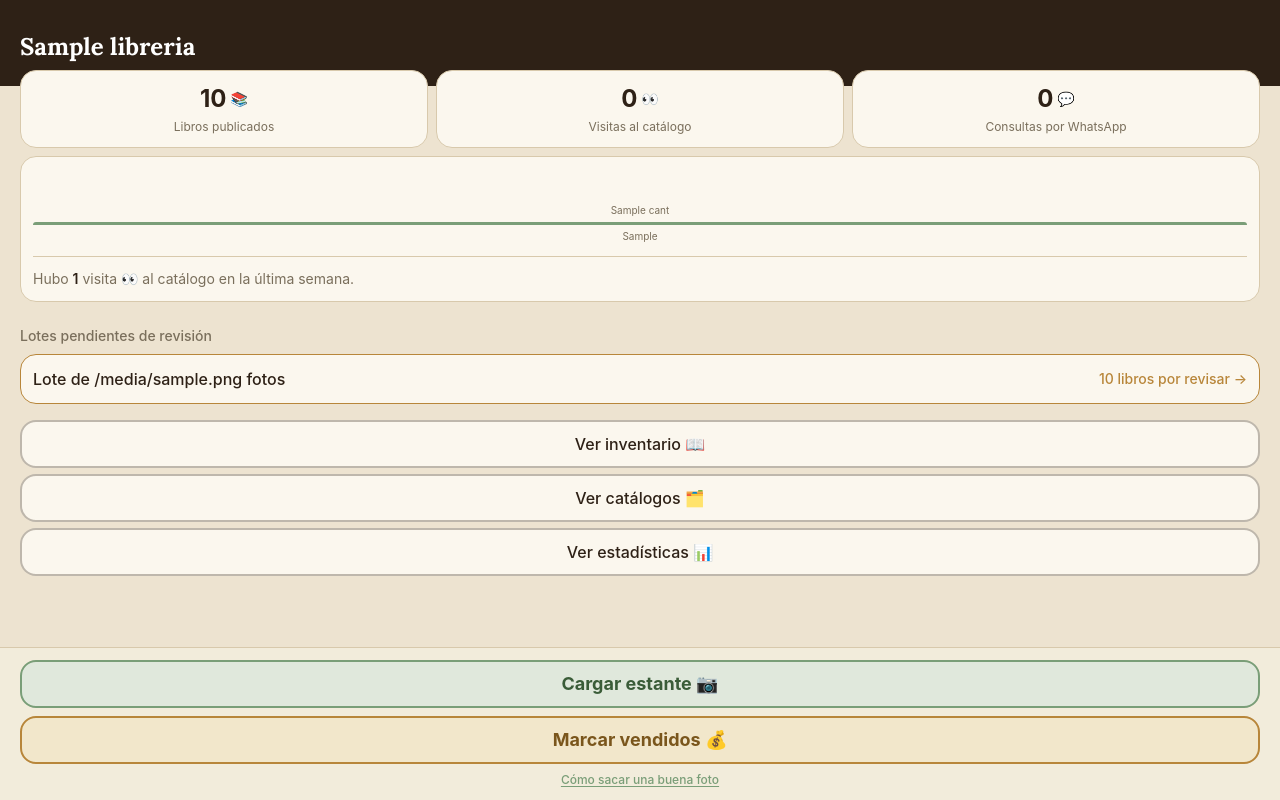
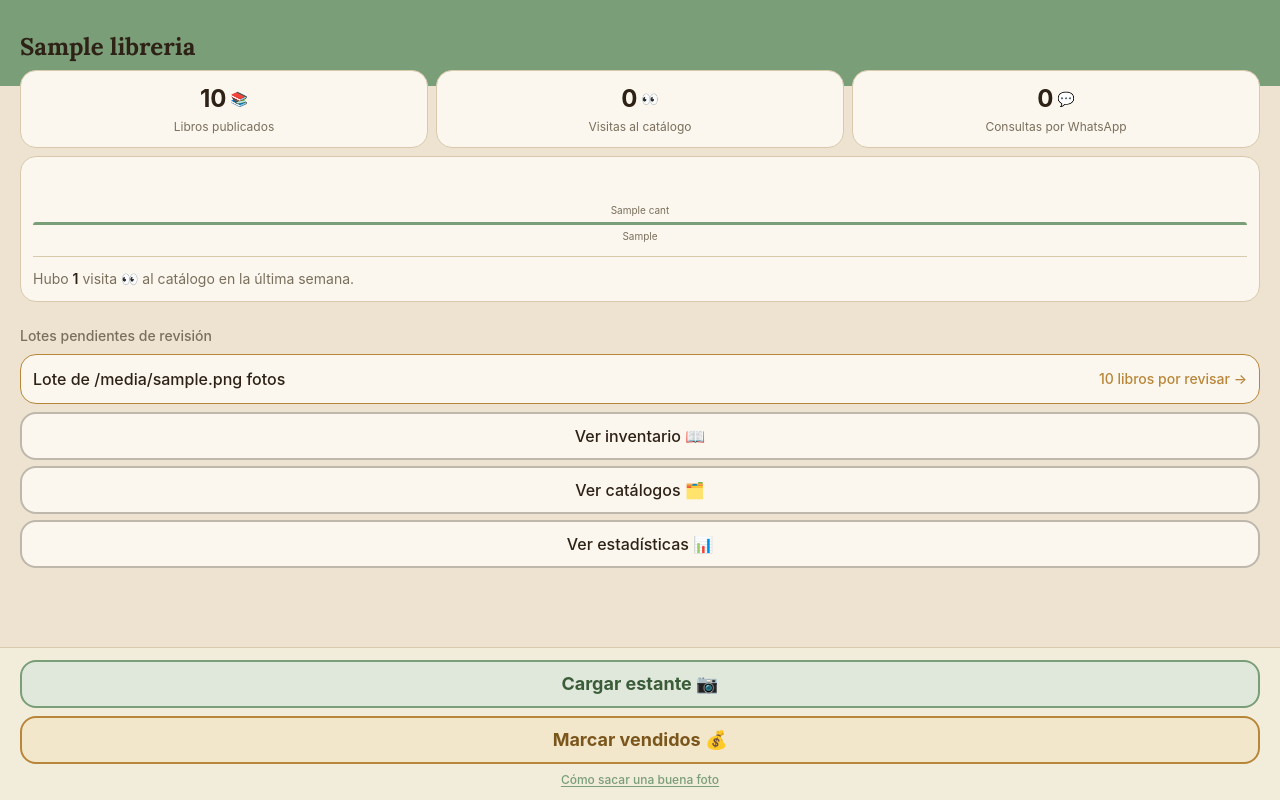
Before and after one commit to nvranco/librero, a FastAPI app: template app/templates/panel.html in a window 1280 px wide. Run offline with FastAPI, Linux system fonts and the light colour scheme; the template is opened without the code that fills it: most values are stand-ins (such as "Sample title", 1, 10 or a date in 2020); parts of the project's set-up code (start-up, migrations or seed data) failed here and were passed over; some libraries are stand-ins or nearby versions.

Commit message:
Usar el verde del grafico para el encabezado y acercar mas los botones
El fondo del header (donde va el nombre de la libreria) pasa de tinta
a celeste (el mismo verde de las barras); el texto pasa a tinta oscuro
para mantener buen contraste (blanco sobre celeste quedaba justo en el
limite de legibilidad). Ademas se reduce mas la separacion entre el
grafico y los botones de Ver inventario/catalogos/estadisticas.

```diff
--- a/app/templates/panel.html
+++ b/app/templates/panel.html
@@ -3,8 +3,8 @@
 {% block contenido %}
 <div class="min-h-screen flex flex-col">
 
-  <header class="bg-tinta px-5 pt-8 pb-6">
-    <h1 class="text-2xl font-bold text-white leading-tight">{{ libreria.nombre }}</h1>
+  <header class="bg-celeste px-5 pt-8 pb-6">
+    <h1 class="text-2xl font-bold text-tinta leading-tight">{{ libreria.nombre }}</h1>
   </header>
 
   <main class="flex-1 px-5 -mt-4 pb-28">
@@ -82,7 +82,7 @@
     </div>
     {% endif %}
 
-    <div class="mt-4 space-y-1.5">
+    <div class="mt-2 space-y-1.5">
       <a href="{{ url_inventario }}"
         class="tap btn-secundario w-full flex items-center justify-center rounded-xl2 font-medium">
         Ver inventario 📖
```
